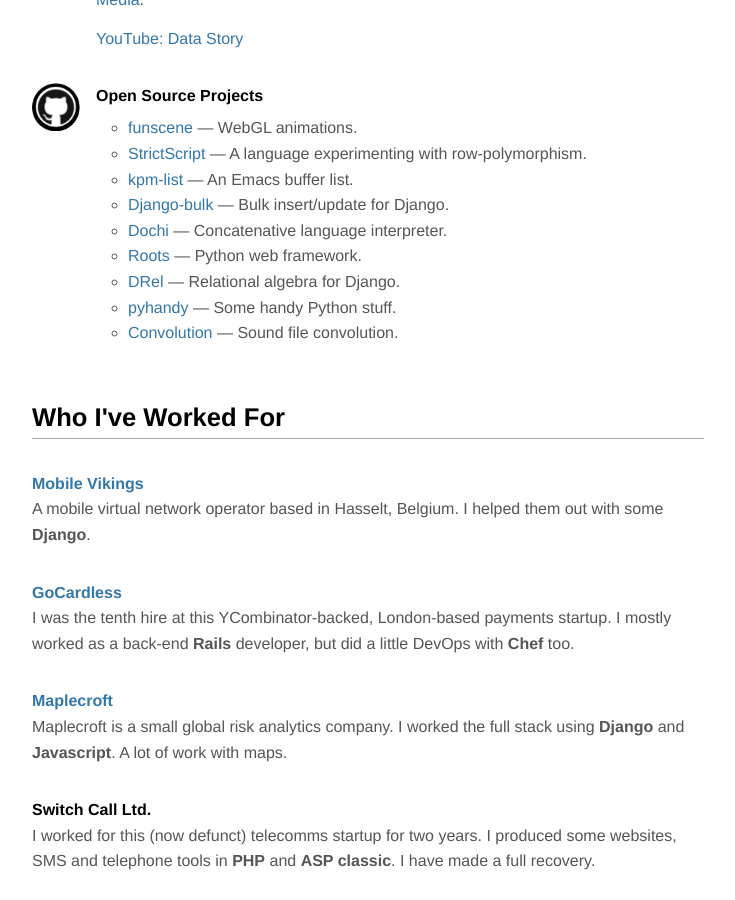
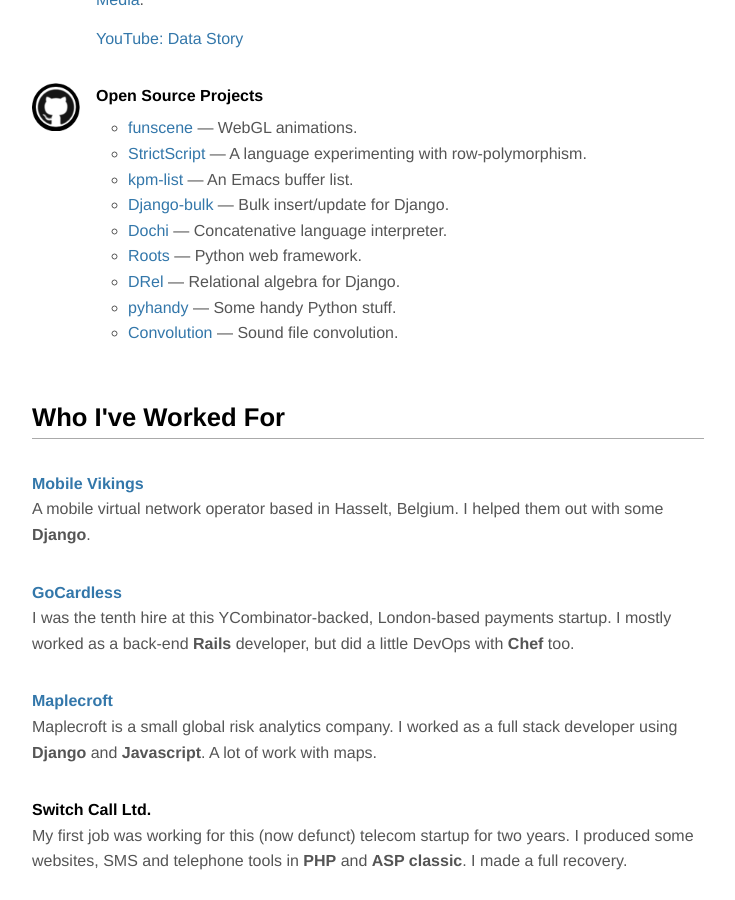
Before and after one commit to KMahoney/kmahoney.github.io, a Jekyll site: the page built from index.html, in a window 1280 px wide and 900 px high, scrolled down 2222 px. Shown: the whole window, without its empty margins (272-1007 px from the left). Built offline with Jekyll 4.4.1, drawn with Linux system fonts in a browser that asks for light colours; some of the changed text lies outside the part shown.

Commit message:
update home page

```diff
--- a/index.html
+++ b/index.html
@@ -151,7 +152,7 @@ description: Personal homepage of Kevin Mahoney
   <article class="history">
     <h3><a href="http://maplecroft.com">Maplecroft</a></h3>
     <p>
-      Maplecroft is a small global risk analytics company. I worked the full stack using <strong>Django</strong>
+      Maplecroft is a small global risk analytics company. I worked as a full stack developer using <strong>Django</strong>
       and <strong>Javascript</strong>. A lot of work with maps.
     </p>
   </article>
@@ -159,9 +160,9 @@ description: Personal homepage of Kevin Mahoney
   <article class="history">
     <h3>Switch Call Ltd.</h3>
     <p>
-      I worked for this (now defunct) telecomms startup for two years.
+      My first job was working for this (now defunct) telecom startup for two years.
       I produced some websites, SMS and telephone tools in <strong>PHP</strong> and <strong>ASP classic</strong>.
-      I have made a full recovery.
+      I made a full recovery.
     </p>
   </article>
 </section>
```
Also changed, not shown: other parts of index.html (+4 -3 lines).
